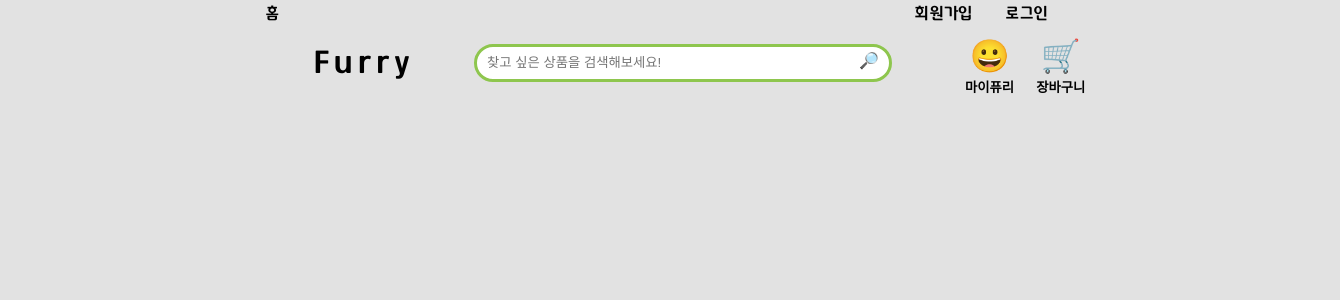
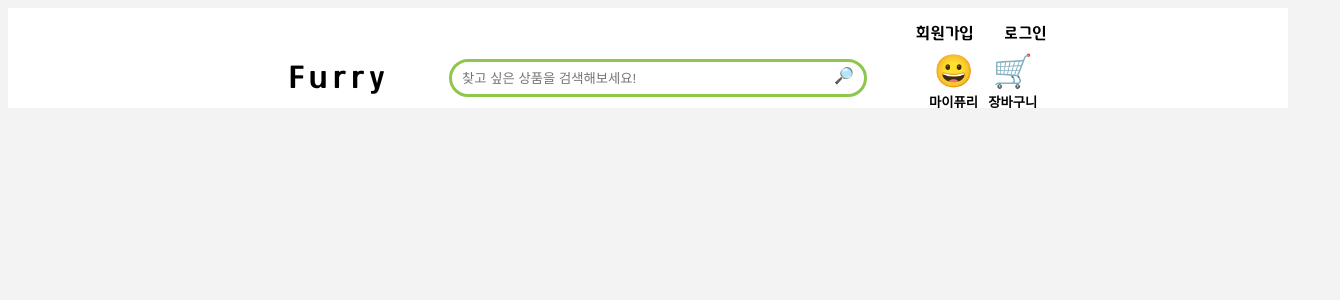
Before and after one commit to youngsoosoo/Furry_Friend_v2, a React (Create React App) app: page /ItemDetail in a window 1280 px wide. Shown: the top 300 px of the page, 1340 px wide, since content can reach past the window. Built offline with nearby package versions, Linux system fonts and the light colour scheme.

Commit message:
추천상품 기능 구현 & Header,Top css 수정

```diff
--- a/src/components/Header/Header.js
+++ b/src/components/Header/Header.js
@@ -35,19 +35,21 @@ const Positioner = styled.div`
     display: flex;
     flex-direction: column;
     position: absolute;
-    top: 35px;
-    left : calc(50vw - 600px);
-    width: 1300px;
+    top: 40px;
+    width: 100vw;
+    height: 60px;
     padding : 0px;
     border: 0px;
 
     z-index:99;
 
+    background : #FFFFFF;
+
+
     &.flexible{
 
-
     position: fixed;
-    background : #e2e2e2;
+    background : #FFFFFF;
     height: 60px;
 
     }
@@ -64,7 +66,7 @@ const WhiteBackground = styled.div`
 // 해더의 내용
 const HeaderContents = styled.div`
     width: 1200px;
-    height: 55px;
+    height: 60px;
     display: flex;
     flex-direction: row;
     align-items: center;
@@ -97,7 +99,7 @@ width: 400px;
 height: 30px;
 
 border : 3px solid #8ec64e;
-border-radius : 24px;
+border-radius : 20px;
 outline: none;
 padding-left: 10px;
 
@@ -113,32 +115,23 @@ margin: 0;
 
 //장바구니
 const MY = styled.button`
-    margin: 5px;
+
     border : 0px;
-
+    padding: 0px;
     line-height: 0;
 
-    overflow : hidden;
-
-    background: #e2e2e2;
-    &.flexible{
     background: transparent;
 
-    }
 `
 const Cart = styled.button`
-    margin: 5px;
-
+    margin-left : 10px;
     border : 0px;
-
+    padding: 0px;
     line-height: 0;
 
-    background: #e2e2e2;
-
-    &.flexible{
     background: transparent;
 
-    }
+
 
 `
 const ICON = styled.p`
--- a/src/components/Item/Item.js
+++ b/src/components/Item/Item.js
@@ -4,83 +4,13 @@ import styled from "styled-components";
 /*상품 불러오기*/
 import product from '../../JSON/product.json'
 
-function ItemList({item,pcategory}){
-
+export default function Item(){
     return(
         <>
-            {item.pcategory.includes(pcategory)
-            ?
-            <Frame>
-            <Img src='' alt='x' />
-            <Name>
-                {item.pname}
-            </Name>
+            <Positioner>
 
-            <Price>
-                {item.pprice}
-            </Price>
-
-            </Frame>
-            :
-            <>
+            </Positioner>
         </>
-            }
-
-        </>
-    )
-}
-
-function AllItemList({item }){
-
-    return(
-        <>
-            {item
-            ?
-            <Frame>
-            <Img src='' alt='x' />
-            <Name>
-                {item.pname}
-            </Name>
-
-            <Price>
-                {item.pprice}
-            </Price>
-
-            </Frame>
-            :
-            <>
-            </>
-            }
-
-        </>
-    )
-}
-
-export default function Item({pcategory , ScrollActive , categoryNavigation}){
-
-    console.log(categoryNavigation)
-    return(
-
-        <Positioner className={ScrollActive ? 'flexible' : null}>
-            <CategoryNavigation>
-                {categoryNavigation[1] === 'all' ? categoryNavigation[0] : categoryNavigation.join(' > ')}
-
-            </CategoryNavigation>
-
-            {pcategory !== 'animal' ?
-            <>
-            {product.product.map((item)=>
-            <ItemList item={item} id={item.id} pcategory={pcategory} />)}
-            </>
-
-            :
-            <>
-            {product.product.map((item)=>
-            <AllItemList item={item} id={item.id} />)}
-            </>
-
-            }
-        </Positioner>
     )
 }
 
@@ -110,52 +40,3 @@ const Positioner = styled.div`
 }
 
 `;
-
-const CategoryNavigation = styled.div`
-padding : 10px;
-font-weight : 1000;
-font-family : 'tway'
-`
-
-const Frame = styled.div`
-display: inline-block;
-/*부모 요소에 따라 크기 변경 => %*/
-width: 30%;
-height: 300px;
-
-margin-left : 2.5%;
-margin-top : 2.5%;
-
-@media (min-width : 1200px){
-        width: 18%;
-
-        /*광기*/
-        margin-left : 1.666666666666667%;
-    }
-
-border-radius: 10px;
-background: #fffaf2;
-box-shadow: 1px 1px 2px #bebebe, -1px -1px 2px #ffffff;
-
-`
-
-const Img = styled.img`
-
-width: 90%;
-height: 65%;
-margin: 5%;
-
-display: block;
-
-`
-
-const Name = styled.p`
-padding-left : 5px;
-font-family : 'tway';
-`
-
-const Price = styled.p`
-padding-left : 5px;
-font-family : 'tway';
-
-`
--- /dev/null
+++ b/src/components/Menu/Menu.js
@@ -0,0 +1,175 @@
+import React from "react";
+import styled from "styled-components";
+
+/*상품 불러오기*/
+import product from '../../JSON/product.json'
+
+function ItemList({item,pcategory}){
+
+    return(
+        <>
+            {item.pcategory.includes(pcategory)
+            ?
+            <Frame>
+            <Img src='' alt='x' />
+            <Name>
+                {item.pname}
+            </Name>
+
+            <Price>
+                {item.pprice}
+            </Price>
+
+            </Frame>
+            :
+            <>
+            </>
+            }
+
+        </>
+    )
+}
+
+function AllItemList({item }){
+
+    return(
+        <>
+            {item
+            ?
+            <Frame>
+            <Img src='' alt='x' />
+            <Name>
+                {item.pname}
+            </Name>
+
+            <Price>
+                {item.pprice}
+            </Price>
+
+            </Frame>
+            :
+            <>
+            </>
+            }
+
+        </>
+    )
+}
+
+export default function Menu({pcategory , ScrollActive , categoryNavigation}){
+
+    const bestSorting = () => (
+        product.product.sort((a,b) => {
+        return b.pview - a.pview
+    }))
+
+    return(
+
+        <Positioner className={ScrollActive ? 'flexible' : null}>
+            <CategoryNavigation>
+                {categoryNavigation[1] === 'all' ? categoryNavigation[0] : categoryNavigation.join(' > ')}
+            </CategoryNavigation>
+
+            {pcategory !== 'animal' ?
+            <>
+            {product.product.map((item)=>
+            <ItemList item={item} id={item.id} pcategory={pcategory} />)}
+            </>
+
+            :
+            <>
+            {product.product.map((item)=>
+            <AllItemList item={item} id={item.id} />)}
+            </>
+            }
+
+            {pcategory === 'best' ?
+            <>
+            {bestSorting().map((item) =>
+            <AllItemList item={item} id={item.id} pcategory={pcategory} />)}
+            </>
+
+            :
+            <>
+
+            </>
+            }
+        </Positioner>
+    )
+}
+
+const Positioner = styled.div`
+    display: block;
+    flex-direction: column;
+    position: absolute;
+    top: 220px;
+
+    left : calc(50vw - 400px );
+    width: calc(100vw - (50vw - 400px) * 2 );
+
+    @media (min-width : 1200px){
+        left : calc(50vw - 600px );
+        width: calc(100vw - (50vw - 600px) * 2 );
+    }
+
+    height: fit-content;
+
+    padding : 0px;
+    padding-bottom : 5rem;
+    border: 0px;
+
+    background-color: #FFFFFF;
+
+    &.flexible{
+    }
+
+`;
+
+const CategoryNavigation = styled.div`
+padding : 10px;
+font-weight : 1000;
+font-family : 'tway'
+`
+
+const Frame = styled.div`
+display: inline-block;
+/*부모 요소에 따라 크기 변경 => %*/
+width: 30%;
+height: 300px;
+
+margin-left : 2.5%;
+margin-top : 2.5%;
+
+@media (min-width : 1200px){
+        width: 18%;
+
+        /*광기*/
+        margin-left : 1.666666666666667%;
+    }
+
+border-radius: 10px;
+background: #fffaf2;
+box-shadow: 1px 1px 2px #bebebe, -1px -1px 2px #ffffff;
+
+`
+
+const Img = styled.img`
+
+width: 90%;
+height: 65%;
+margin: 5%;
+
+display: block;
+
+`
+
+const Name = styled.p`
+padding-left : 5px;
+font-family : 'tway';
+`
+
+const Price = styled.p`
+padding-left : 5px;
+font-family : 'tway';
+
+`
--- a/src/components/Nav/Nav.js
+++ b/src/components/Nav/Nav.js
@@ -61,7 +61,7 @@ const Positioner = styled.div`
     display: flex;
     flex-direction: column;
     position: absolute;
-    top: 100px;
+    top: 110px;
     left : calc(50vw - 600px);
     width: 1200px;
     height: 0px;
@@ -96,7 +96,7 @@ const Container = styled.button`
     width : 120px;
     height: 45px;
 
-    background-color: #e2e2e2;
+    background-color: #f3f3f3;
 
     border: 0px;
     font-size : 1rem;
--- a/src/components/Nav/NavDetail.js
+++ b/src/components/Nav/NavDetail.js
@@ -49,7 +49,7 @@ const Positioner = styled.div`
     display: flex;
     flex-direction: column;
     position: fixed;
-    top: 160px;
+    top: 175px;
     left : calc(50vw - 600px);
     width: 1200px;
     height: 0px;
--- a/src/components/Top/Top.js
+++ b/src/components/Top/Top.js
@@ -9,14 +9,14 @@ export default function Top({ScrollActive}){
         <Positioner className={ScrollActive ? 'flexible' : null}>
             <GreyBackground>
             <TopContents>
-                <Spacer />
-                <P>홈</P>
-                <Spacer />
+
 
                 {login === false ?
                 <>
-                <P>회원가입</P>
-                <P>로그인</P>
+                <Ul>
+                <Li><P>회원가입</P></Li>
+                <Li><P>로그인</P></Li>
+                </Ul>
                 </>
                 :
                 // 로그인 했을 때
@@ -24,7 +24,6 @@ export default function Top({ScrollActive}){
                 <P></P>
                 <P>로그아웃</P>
                 </>}
-
             </TopContents>
             </GreyBackground>
         </Positioner>
@@ -36,11 +35,13 @@ const Positioner = styled.div`
 
     display: flex;
     flex-direction: column;
-    position: absolute;
-    top: 0px;
-    left : calc(50vw - 600px);
-    width: 1300px;
+
+    width: 100vw;
+    height: 40px;
+
     z-index:99;
+
+    background : #FFFFFF;
 
     padding : 0px;
     border: 0px;
@@ -48,7 +49,7 @@ const Positioner = styled.div`
     &.flexible{
 
         position: fixed;
-        background : #e2e2e2;
+        background : #FFFFFF;
         height: 40px;
     }
 `;
@@ -65,21 +66,31 @@ const GreyBackground = styled.div`
 
 const TopContents = styled.div`
     width: 1200px;
-    height: 30px;
-    display : inline-grid;
+    height: 20px;
+    display: inline-block;
     flex-direction: row;
     align-items: right;
 
-    grid-template-columns: 220px 50px 600px 90px 100px;
+`
+
+const Ul = styled.ul`
+
+position: absolute;
+right: calc(50vw - 420px );
+list-style : none;
+
+
+`
+
+const Li = styled.li`
+    display: inline;
+    margin-left : 20px;
+
 `
 
 //글씨
 const P = styled.span`
 margin: 5px;
 font-family : 'tway';
-
+width: 200px;
 `
-
-//여백
-const Spacer = styled.div`
-`
--- a/src/pages/Home.js
+++ b/src/pages/Home.js
@@ -11,8 +11,8 @@ import Top from '../components/Top/Top';
 /* Nav import */
 import Nav from '../components/Nav/Nav';
 
-/* Item import */
-import Item from '../components/Item/Item';
+/* Menu import */
+import Menu from '../components/Menu/Menu';
 
 /* Footer import */
 import Footer from '../components/Footer/Footer';
@@ -27,7 +27,7 @@ export default function Home({pcategory , clickPcategory , ScrollActive , catego
         <Header ScrollActive={ScrollActive}/>
 
         <Nav pcategory={pcategory} clickPcategory={clickPcategory} />
-        <Item pcategory={pcategory} ScrollActive={ScrollActive}  categoryNavigation={categoryNavigation} />
+        <Menu pcategory={pcategory} ScrollActive={ScrollActive}  categoryNavigation={categoryNavigation} />
 
         </Container>
 
--- a/src/pages/ItemDetail.js
+++ b/src/pages/ItemDetail.js
@@ -8,15 +8,24 @@ import Header from '../components/Header/Header';
 /* Top import */
 import Top from '../components/Top/Top';
 
-/* Nav import */
-import Nav from '../components/Nav/Nav';
-
 export default function ItemDetail({ScrollActive}){
     return (
         <>
-            <Top ScrollActive={ScrollActive} />
-            <Header ScrollActive={ScrollActive}/>
-
+            <Container>
+                <Top ScrollActive={ScrollActive} />
+                <Header ScrollActive={ScrollActive}/>
+            </Container>
         </>
     )
 }
+
+const Container = styled.div`
+
+position: relative;
+
+padding: 0px;
+border: 0px;
+
+width : 100%;
+height: 200%;
+`
--- a/src/styles/global.js
+++ b/src/styles/global.js
@@ -8,7 +8,7 @@ const GlobalStyle = createGlobalStyle`
     }
 
     body{
-        background-color: #e2e2e2;
+        background-color: #f3f3f3;
     }
 
 `
```
Lines whose indentation alone changed are shown as unchanged.
